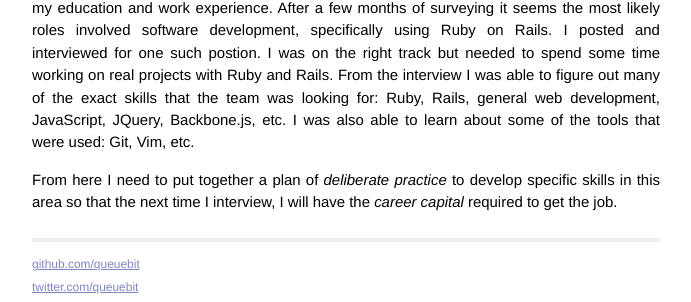
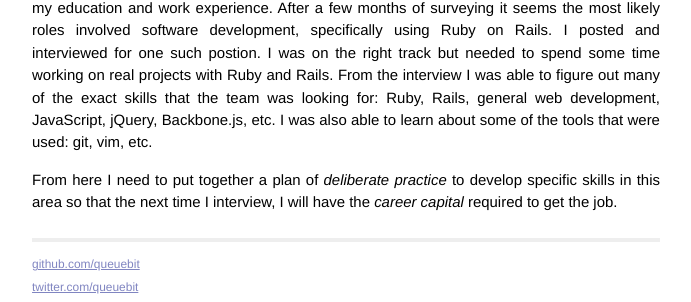
Before and after one commit to queuebit/queuebit.github.io, a Jekyll site: the page built from _posts/2013-05-23-getting-started-with-deliberate-practice.md, in a window 1280 px wide. Shown: the part 728-1030 px from the top of the page, without its empty margins (294-985 px from the left). Built offline with Jekyll 4.4.1, drawn with Linux system fonts in a browser that asks for light colours; some of the changed text lies outside the part shown.

```diff
--- a/_posts/2013-05-23-getting-started-with-deliberate-practice.md
+++ b/_posts/2013-05-23-getting-started-with-deliberate-practice.md
@@ -18,6 +18,6 @@ I downloaded the [_So Good They Can't Ignore You_](http://amzn.com/B0076DDBJ6) a
 
 ### Where to go from here
 
-I started looking for job postings in my city that had a significant amount of direct overlap with my education and work experience. After a few months of surveying it seems the most likely roles involved software development, specifically using Ruby on Rails. I posted and interviewed for one such postion. I was on the right track but needed to spend some time working on real projects with Ruby and Rails. From the interview I was able to figure out many of the exact skills that the team was looking for: Ruby, Rails, general web development, JavaScript, JQuery, Backbone.js, etc. I was also able to learn about some of the tools that were used: Git, Vim, etc.
+I started looking for job postings in my city that had a significant amount of direct overlap with my education and work experience. After a few months of surveying it seems the most likely roles involved software development, specifically using Ruby on Rails. I posted and interviewed for one such postion. I was on the right track but needed to spend some time working on real projects with Ruby and Rails. From the interview I was able to figure out many of the exact skills that the team was looking for: Ruby, Rails, general web development, JavaScript, jQuery, Backbone.js, etc. I was also able to learn about some of the tools that were used: git, vim, etc.
 
 From here I need to put together a plan of _deliberate practice_ to develop specific skills in this area so that the next time I interview, I will have the _career capital_ required to get the job.
```
